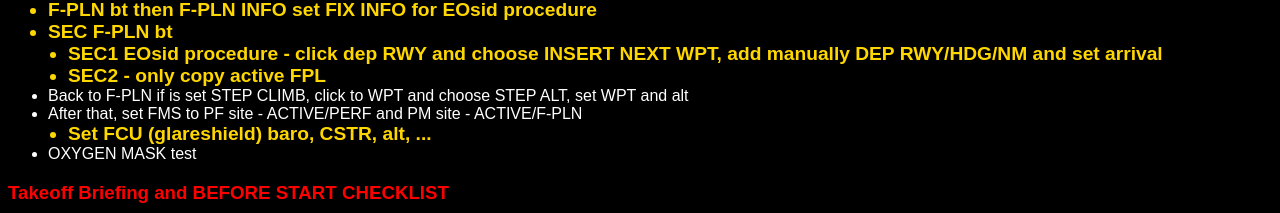
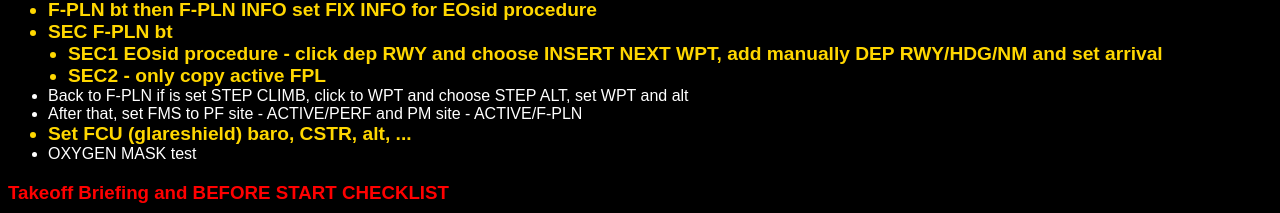
Before and after one commit to mstaskovan/350, a plain HTML site: page index.html in a window 1280 px wide. Shown: the part 1283-1496 px from the top of the page. Drawn offline with Linux system fonts and the light colour scheme.

Commit message:
index.html

```diff
--- a/index.html
+++ b/index.html
@@ -110,7 +110,7 @@
     <li class="item special indented">SEC2 - only copy active FPL</li>
     <li class="item">Back to F-PLN if is set STEP CLIMB, click to WPT and choose STEP ALT, set WPT and alt</li>
     <li class="item">After that, set FMS to PF site - ACTIVE/PERF and PM site - ACTIVE/F-PLN</li>
-    <li class="item special indented">Set FCU (glareshield) baro, CSTR, alt, ...</li>
+    <li class="item special">Set FCU (glareshield) baro, CSTR, alt, ...</li>
     <li class="item">OXYGEN MASK test</li>
     </ul>
 
```
